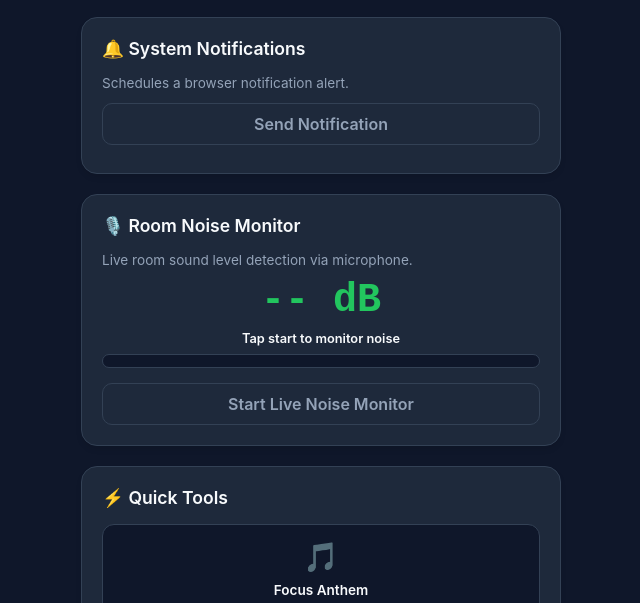
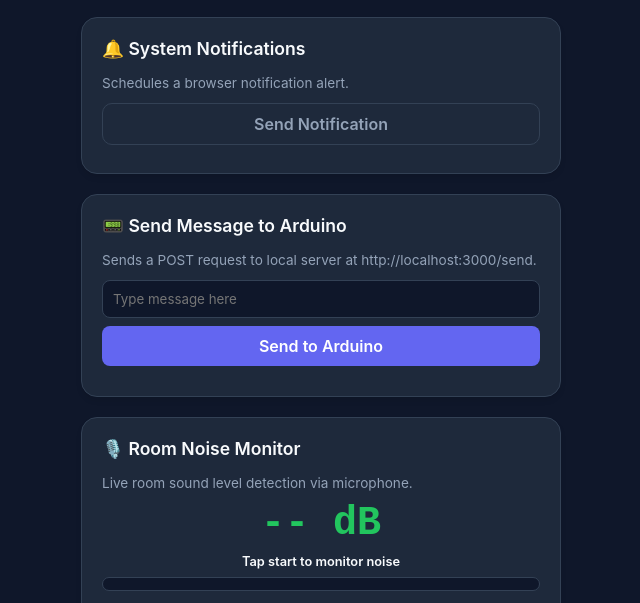
Before and after one commit to Honkersam/study-comfort-app, a website: page index.html in a window 1280 px wide. Shown: the part 190-793 px from the top of the page, without its empty margins (319-959 px from the left). Drawn offline with nearby package versions, Linux system fonts and the light colour scheme.

Commit message:
Add Arduino messenger card sending POST request to http://localhost:3000/send

```diff
--- a/index.html
+++ b/index.html
@@ -34,6 +34,19 @@
         Send Notification
       </button>
       <div id="notifStatus" style="font-size: 0.8rem; color: var(--accent); margin-top: 8px; text-align: center;"></div>
+    </div>
+
+    <!-- Arduino / Local Node.js Messenger Card -->
+    <div class="card">
+      <div class="card-title">📟 Send Message to Arduino</div>
+      <p style="font-size: 0.85rem; color: var(--text-muted); margin-bottom: 12px;">
+        Sends a POST request to local server at <code>http://localhost:3000/send</code>.
+      </p>
+      <div style="display: flex; gap: 8px; flex-direction: column;">
+        <input type="text" id="msg" placeholder="Type message here" style="width: 100%; padding: 10px; background: var(--bg); border: 1px solid var(--border); border-radius: 8px; color: var(--text);" />
+        <button onclick="sendMessage()" style="width: 100%; padding: 10px; background: var(--accent); border: none; border-radius: 8px; color: white; cursor: pointer; font-weight: 600;">Send to Arduino</button>
+      </div>
+      <p id="status" style="font-size: 0.85rem; color: var(--accent); margin-top: 10px; text-align: center;"></p>
     </div>
 
     <!-- Microphone & Noise Monitor Card -->
--- a/js/app.js
+++ b/js/app.js
@@ -1,4 +1,22 @@
-// Notifications Dispatch
+// Send Message to Arduino Local Server
+function sendMessage() {
+  const message = document.getElementById('msg').value;
+  const statusEl = document.getElementById('status');
+  statusEl.textContent = 'Sending message...';
+
+  fetch('http://localhost:3000/send', {
+    method: 'POST',
+    headers: { 'Content-Type': 'application/x-www-form-urlencoded' },
+    body: 'message=' + encodeURIComponent(message)
+  })
+  .then(res => res.text())
+  .then(text => {
+    statusEl.textContent = text;
+  })
+  .catch(err => {
+    statusEl.textContent = 'Could not reach local server. Is it running?';
+  });
+}
 async function scheduleNotification() {
   const statusDiv = document.getElementById('notifStatus');
   statusDiv.textContent = 'Scheduling notification...';
```
